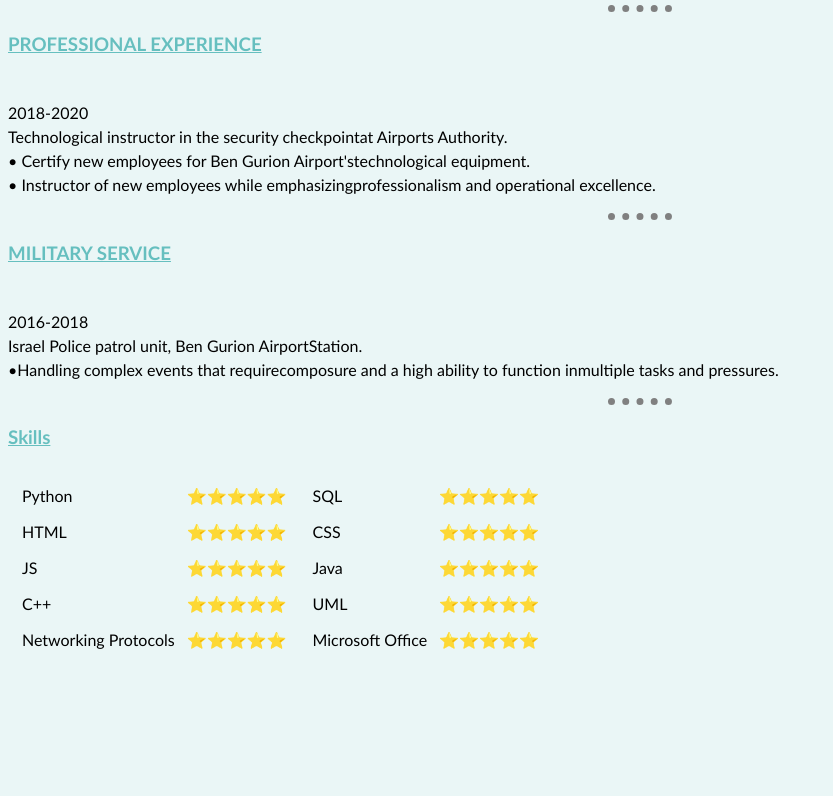
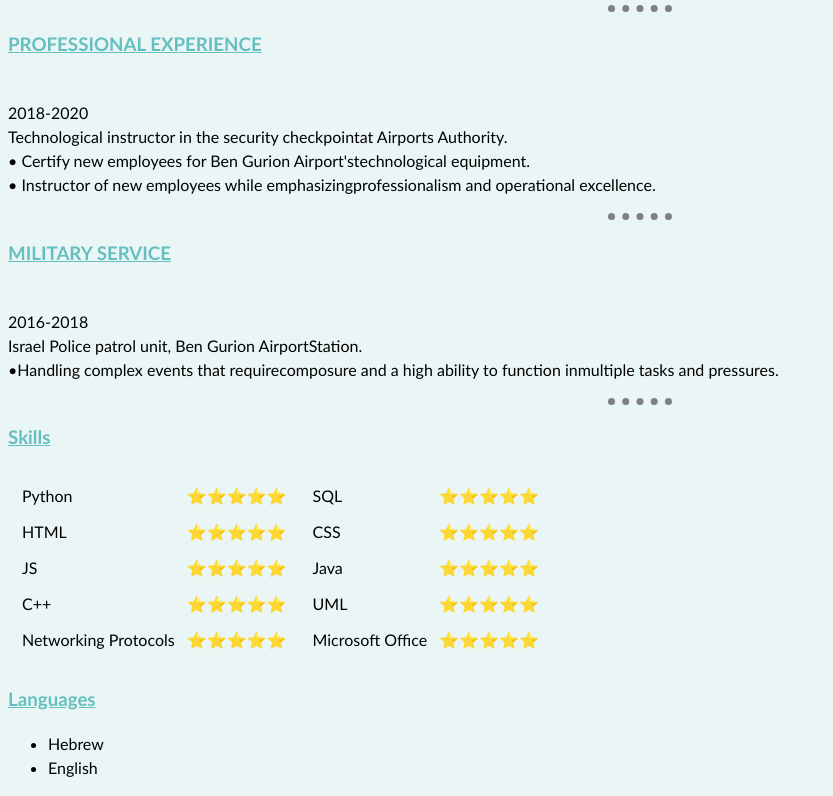
Before and after one commit to talbirs/CV, a plain HTML site: page index.html in a window 1280 px wide. Shown: the part 583-1379 px from the top of the page, without its empty margins (0-833 px from the left). Before the commit the page ends 1257 px from the top, so only its background shows below. Drawn offline with Linux system fonts and the light colour scheme.

Commit message:
Update index.html
Signed-off-by: talbirs <105377669+talbirs@users.noreply.github.com>

```diff
--- a/index.html
+++ b/index.html
@@ -127,6 +127,12 @@
       </td>
     </tr>
   </table>
+<h3>Languages</h3>
+  <p>
+  <ul>
+    <li>Hebrew</li>
+    <li>English</li>
+  </ul>
 </body>
 
 </html>
```
